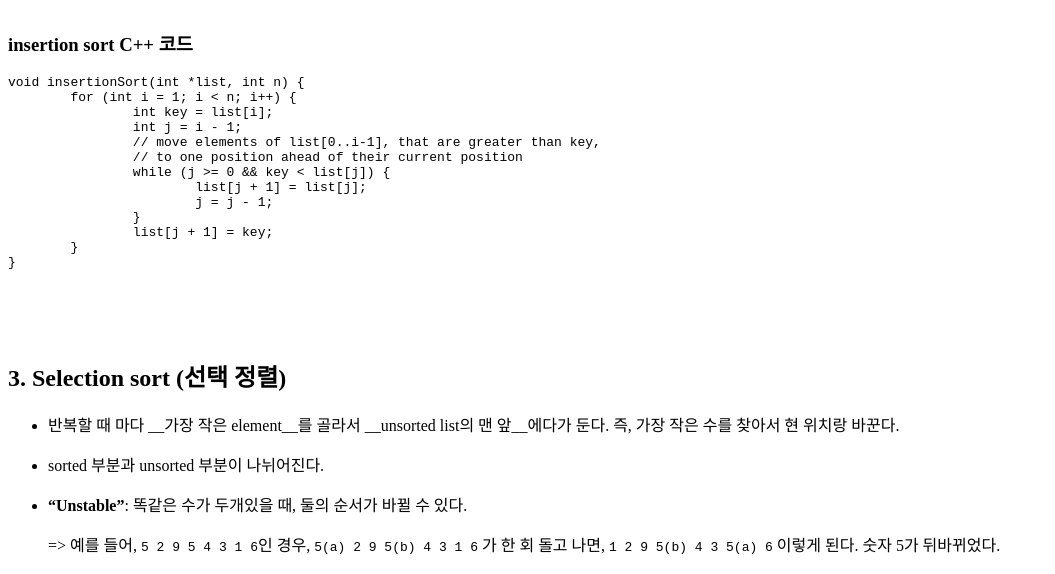
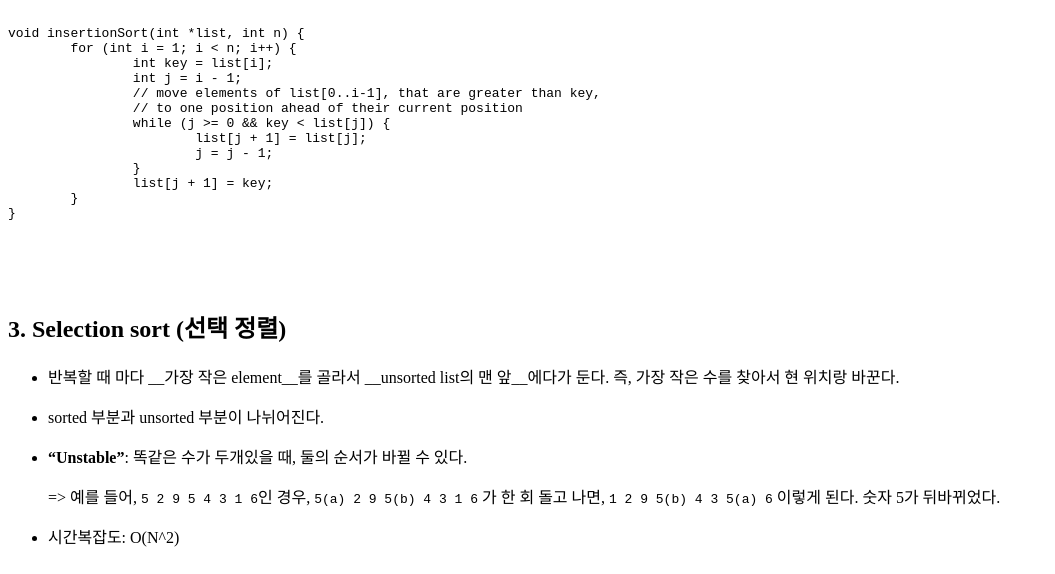
Before and after one commit to kksj216/kksj216-2.github.io, a Jekyll site: the page built from _posts/2020-08-09-ds_sort.md, in a window 1280 px wide and 900 px high, scrolled down 2550 px, cut to the strip 226-800 px from the top of the window. Shown: the whole strip, without its empty margins (0-1055 px from the left). Built offline with Jekyll 4.4.1, drawn with Linux system fonts in a browser that asks for light colours.

Commit message:
create sort post

````diff
--- a/_posts/2020-08-09-ds_sort.md
+++ b/_posts/2020-08-09-ds_sort.md
@@ -91,8 +91,6 @@
 ![insertion](https://upload.wikimedia.org/wikipedia/commons/e/ea/Insertion_sort_001.PNG)
 
 <br>
-
-### insertion sort C++ 코드
 
 ```C++
 void insertionSort(int *list, int n) {
````
